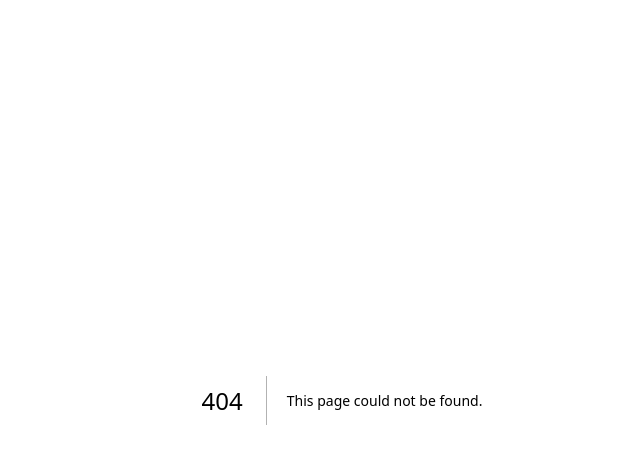
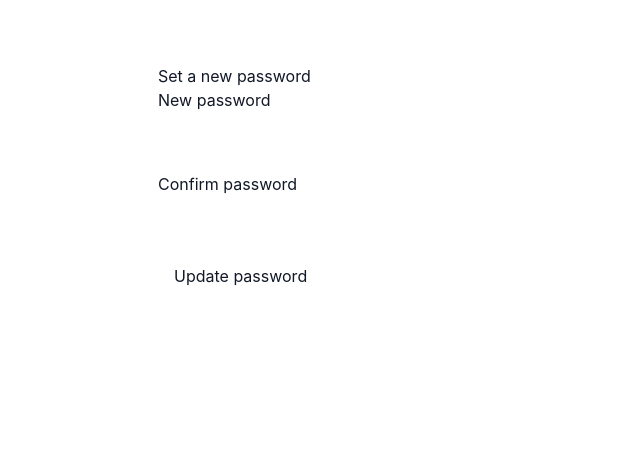
Before and after one commit to IronFrame414/FrameFocus, a Next.js app in the folder apps/web/: page /reset-password in a window 1280 px wide. Before the commit this address had no page. Shown: the top 464 px of the page, without its empty margins (298-938 px from the left). Built offline with nearby package versions, Linux system fonts and the light colour scheme.

Commit message:
feat(auth): Tech debt #44 — password reset flow
- /auth/callback honors ?next= param
- /forgot-password page sends recovery email
- /reset-password page consumes recovery session and updates password
- 'Forgot password?' link added to /sign-in

```diff
--- a/apps/web/app/auth/callback/route.ts
+++ b/apps/web/app/auth/callback/route.ts
@@ -4,15 +4,14 @@ import { NextResponse } from 'next/server';
 export async function GET(request: Request) {
   const { searchParams, origin } = new URL(request.url);
   const code = searchParams.get('code');
+  const next = searchParams.get('next') ?? '/dashboard';
 
   if (code) {
     const supabase = await createClient();
     const { error } = await supabase.auth.exchangeCodeForSession(code);
-
     if (!error) {
-      return NextResponse.redirect(`${origin}/dashboard`);
+      return NextResponse.redirect(`${origin}${next}`);
     }
   }
-
   return NextResponse.redirect(`${origin}/sign-in?error=auth`);
 }
--- /dev/null
+++ b/apps/web/app/forgot-password/page.tsx
@@ -0,0 +1,57 @@
+'use client';
+
+import { useState } from 'react';
+import { createClient } from '@/lib/supabase-browser';
+
+export default function ForgotPasswordPage() {
+  const [email, setEmail] = useState('');
+  const [error, setError] = useState<string | null>(null);
+  const [sent, setSent] = useState(false);
+  const [loading, setLoading] = useState(false);
+
+  async function handleSubmit(e: React.FormEvent) {
+    e.preventDefault();
+    setError(null);
+    setLoading(true);
+    const supabase = createClient();
+
+    const redirectTo = `${window.location.origin}/auth/callback?next=/reset-password`;
+    const { error: resetError } = await supabase.auth.resetPasswordForEmail(email, {
+      redirectTo,
+    });
+    setLoading(false);
+
+    if (resetError) {
+      setError(resetError.message);
+      return;
+    }
+    setSent(true);
+  }
+
+  return (
+    <div style={{ maxWidth: 400, margin: '4rem auto', padding: '0 1rem' }}>
+      <h1>Reset your password</h1>
+      {sent ? (
+        <p>Check your email for a password reset link.</p>
+      ) : (
+        <form onSubmit={handleSubmit}>
+          <div style={{ marginBottom: '1rem' }}>
+            <label htmlFor="email">Email</label>
+            <input
+              id="email"
+              type="email"
+              value={email}
+              onChange={(e) => setEmail(e.target.value)}
+              required
+              style={{ width: '100%', padding: '0.5rem', marginTop: '0.25rem' }}
+            />
+          </div>
+          {error && <p style={{ color: 'red' }}>{error}</p>}
+          <button type="submit" disabled={loading} style={{ padding: '0.5rem 1rem' }}>
+            {loading ? 'Sending…' : 'Send reset link'}
+          </button>
+        </form>
+      )}
+    </div>
+  );
+}
--- /dev/null
+++ b/apps/web/app/reset-password/page.tsx
@@ -0,0 +1,72 @@
+'use client';
+
+import { useState } from 'react';
+import { useRouter } from 'next/navigation';
+import { createClient } from '@/lib/supabase-browser';
+
+export default function ResetPasswordPage() {
+  const router = useRouter();
+  const [password, setPassword] = useState('');
+  const [confirm, setConfirm] = useState('');
+  const [error, setError] = useState<string | null>(null);
+  const [loading, setLoading] = useState(false);
+
+  async function handleSubmit(e: React.FormEvent) {
+    e.preventDefault();
+    setError(null);
+
+    if (password.length < 8) {
+      setError('Password must be at least 8 characters.');
+      return;
+    }
+    if (password !== confirm) {
+      setError('Passwords do not match.');
+      return;
+    }
+
+    setLoading(true);
+    const supabase = createClient();
+    const { error: updateError } = await supabase.auth.updateUser({ password });
+    setLoading(false);
+
+    if (updateError) {
+      setError(updateError.message);
+      return;
+    }
+    router.push('/dashboard');
+  }
+
+  return (
+    <div style={{ maxWidth: 400, margin: '4rem auto', padding: '0 1rem' }}>
+      <h1>Set a new password</h1>
+      <form onSubmit={handleSubmit}>
+        <div style={{ marginBottom: '1rem' }}>
+          <label htmlFor="password">New password</label>
+          <input
+            id="password"
+            type="password"
+            value={password}
+            onChange={(e) => setPassword(e.target.value)}
+            required
+            style={{ width: '100%', padding: '0.5rem', marginTop: '0.25rem' }}
+          />
+        </div>
+        <div style={{ marginBottom: '1rem' }}>
+          <label htmlFor="confirm">Confirm password</label>
+          <input
+            id="confirm"
+            type="password"
+            value={confirm}
+            onChange={(e) => setConfirm(e.target.value)}
+            required
+            style={{ width: '100%', padding: '0.5rem', marginTop: '0.25rem' }}
+          />
+        </div>
+        {error && <p style={{ color: 'red' }}>{error}</p>}
+        <button type="submit" disabled={loading} style={{ padding: '0.5rem 1rem' }}>
+          {loading ? 'Updating…' : 'Update password'}
+        </button>
+      </form>
+    </div>
+  );
+}
--- a/apps/web/app/sign-in/page.tsx
+++ b/apps/web/app/sign-in/page.tsx
@@ -1,5 +1,4 @@
 'use client';
-
 import { useState } from 'react';
 import { createClient } from '@/lib/supabase-browser';
 import { useRouter } from 'next/navigation';
@@ -15,21 +14,17 @@ export default function SignInPage() {
   async function handleSignIn(e: React.FormEvent) {
     e.preventDefault();
     setLoading(true);
+    const supabase = createClient();
     setError('');
-
-    const supabase = createClient();
-
     const { error: signInError } = await supabase.auth.signInWithPassword({
       email,
       password,
     });
-
     if (signInError) {
       setError(signInError.message);
       setLoading(false);
       return;
     }
-
     router.push('/dashboard');
     router.refresh();
   }
@@ -43,7 +38,6 @@ export default function SignInPage() {
           </h1>
           <p className="mt-2 text-gray-600">Sign in to your account</p>
         </div>
-
         <form onSubmit={handleSignIn} className="space-y-4">
           <div>
             <label htmlFor="email" className="block text-sm font-medium text-gray-700 mb-1">
@@ -59,7 +53,6 @@ export default function SignInPage() {
               placeholder="you@company.com"
             />
           </div>
-
           <div>
             <label htmlFor="password" className="block text-sm font-medium text-gray-700 mb-1">
               Password
@@ -73,14 +66,16 @@ export default function SignInPage() {
               className="w-full rounded-lg border border-gray-300 px-3 py-2 text-gray-900 placeholder-gray-400 focus:border-brand-500 focus:outline-none focus:ring-1 focus:ring-brand-500"
               placeholder="Your password"
             />
+            <div className="mt-1 text-right">
+              <Link
+                href="/forgot-password"
+                className="text-sm font-medium text-brand-600 hover:text-brand-500"
+              >
+                Forgot password?
+              </Link>
+            </div>
           </div>
-
-          {error && (
-            <div className="rounded-lg bg-red-50 p-3 text-sm text-red-700">
-              {error}
-            </div>
-          )}
-
+          {error && <div className="rounded-lg bg-red-50 p-3 text-sm text-red-700">{error}</div>}
           <button
             type="submit"
             disabled={loading}
@@ -89,7 +84,6 @@ export default function SignInPage() {
             {loading ? 'Signing in...' : 'Sign in'}
           </button>
         </form>
-
         <p className="mt-6 text-center text-sm text-gray-600">
           Don&apos;t have an account?{' '}
           <Link href="/sign-up" className="font-medium text-brand-600 hover:text-brand-500">
```
